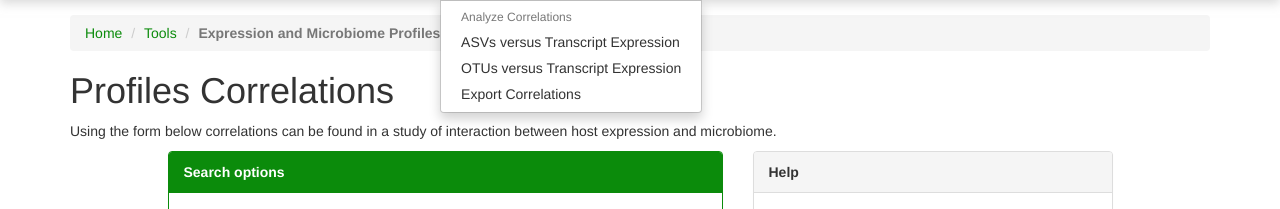
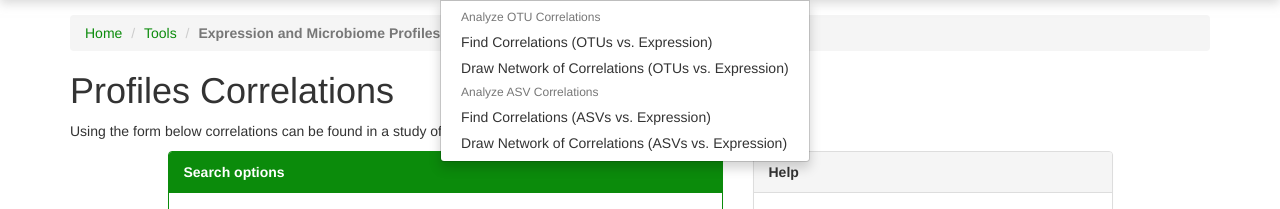
Before and after one commit to SantosRAC/conekt_grasses_microbiome, a Flask app: page /search/correlated/profiles in a window 1280 px wide, after a click on "Integration of Expression and Microbiome Tools". Shown: the part 50-259 px from the top of the page. Run offline with Flask 3, Linux system fonts and the light colour scheme; parts of the project's set-up code (start-up, migrations or seed data) failed here and were passed over; some libraries are stand-ins or nearby versions.

Commit message:
Adapting menu items

```diff
--- a/CoNekT_Grasses_Microbiome/conekt/templates/base.html
+++ b/CoNekT_Grasses_Microbiome/conekt/templates/base.html
@@ -64,10 +64,12 @@
                         <li>
                             <a href="#" class="dropdown-toggle" data-toggle="dropdown" role="button" aria-haspopup="true" aria-expanded="false">Integration of Expression and Microbiome Tools <span class="caret"></span></a>
                             <ul class="dropdown-menu">
-                                <li class="dropdown-header">Analyze Correlations</li>
-                                <li><a href="#">ASVs versus Transcript Expression</a></li>
-                                <li><a href="{{ url_for('search.search_correlated_profiles') }}">OTUs versus Transcript Expression</a></li>
-                                <li><a href="#">Export Correlations</a></li>
+                                <li class="dropdown-header">Analyze OTU Correlations</li>
+                                <li><a href="{{ url_for('search.search_correlated_profiles') }}">Find Correlations (OTUs vs. Expression)</a></li>
+                                <li><a href="#">Draw Network of Correlations (OTUs vs. Expression)</a></li>
+                                <li class="dropdown-header">Analyze ASV Correlations</li>
+                                <li><a href="#">Find Correlations (ASVs vs. Expression)</a></li>
+                                <li><a href="#">Draw Network of Correlations (ASVs vs. Expression)</a></li>
                             </ul>
                         </li>
                         <li>
```
